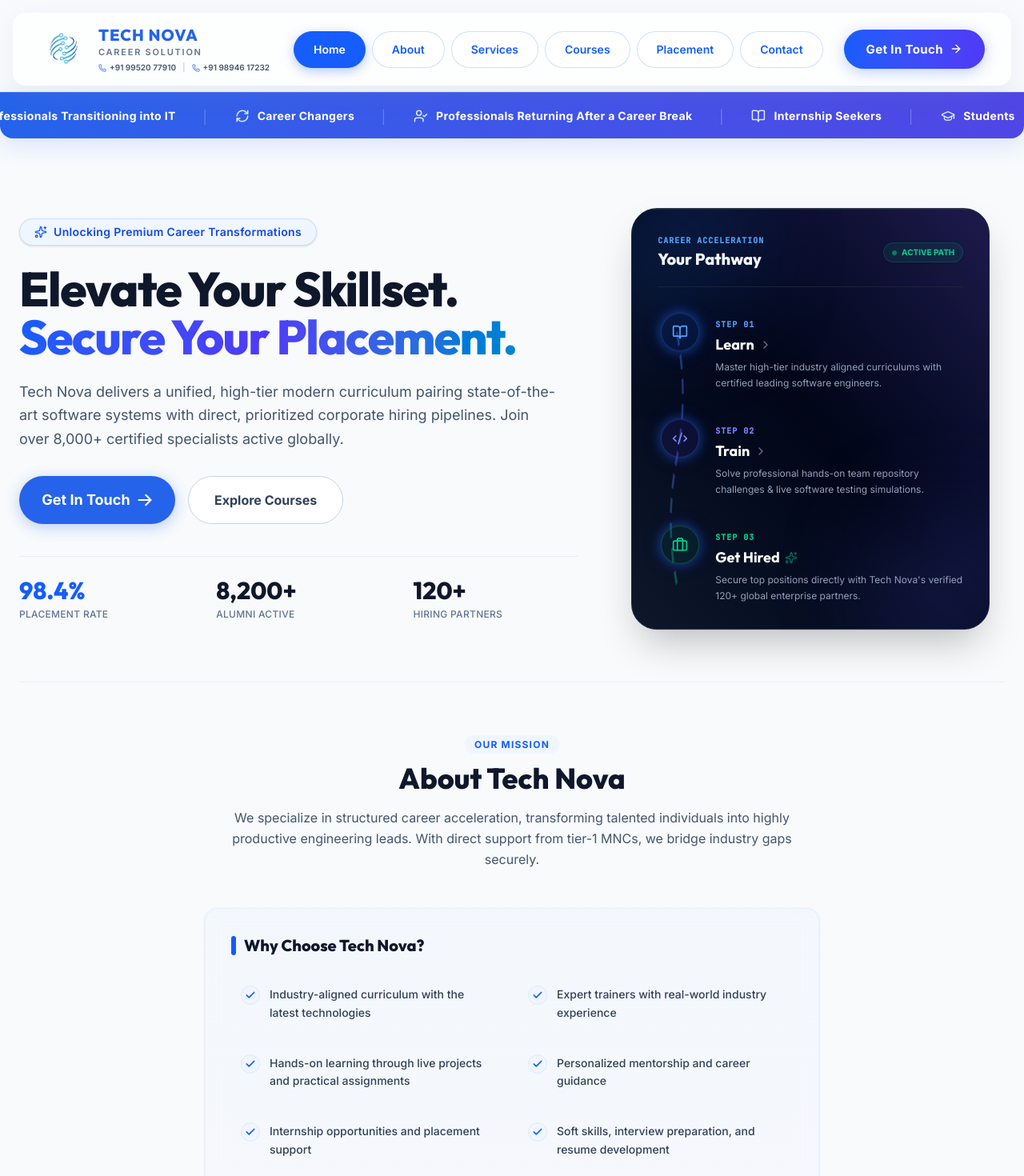
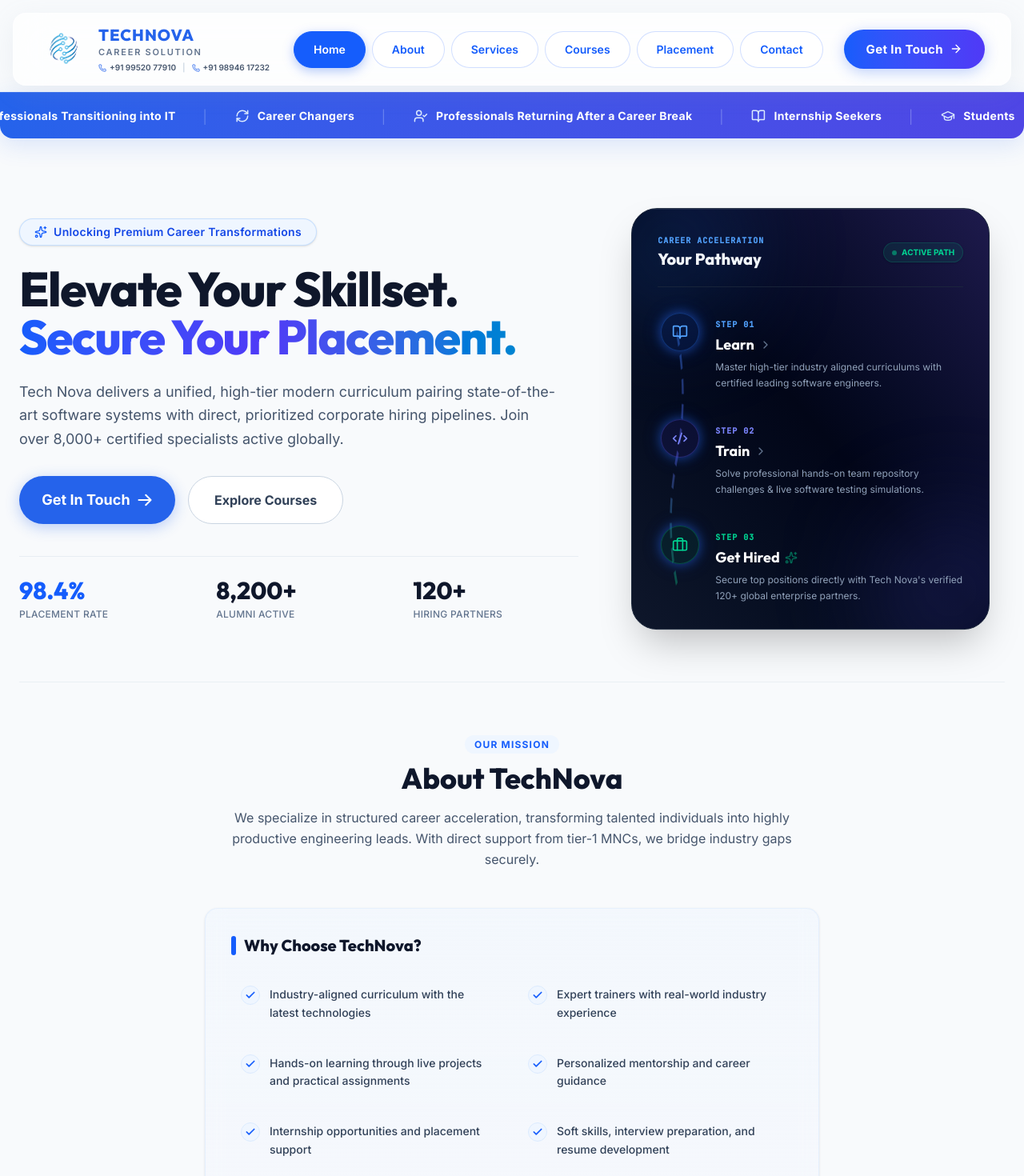
Before and after one commit to sanjai-3130/technove, a React (Vite) app: page / in a window 1280 px wide. Shown: the top 1470 px of the page at 80% size. Built offline with nearby package versions, Linux system fonts and the light colour scheme.

Commit message:
Update App.tsx

```diff
--- a/src/App.tsx
+++ b/src/App.tsx
@@ -420,7 +420,7 @@
                 className="group/text focus:outline-none focus:ring-2 focus:ring-blue-600 focus:ring-offset-2 rounded-lg transition-all flex flex-col"
               >
                 <span className="text-xl font-extrabold tracking-wider text-[#2563EB] font-display leading-tight m-0 p-0 select-none group-hover/text:text-blue-700 transition-colors">
-                  TECH NOVA
+                  TECHNOVA
                 </span>
                 <span className="text-[11px] tracking-[0.16em] uppercase text-slate-500 font-semibold leading-none mt-1 select-none font-sans">
                   Career Solution
@@ -790,7 +790,7 @@
               OUR MISSION
             </span>
             <h2 className="text-3xl md:text-4xl font-extrabold text-slate-900 mt-3 font-display">
-              About Tech Nova
+              About TechNova
             </h2>
             <p className="text-slate-600 mt-4 leading-relaxed">
               We specialize in structured career acceleration, transforming talented individuals into highly productive engineering leads. With direct support from tier-1 MNCs, we bridge industry gaps securely.
@@ -806,7 +806,7 @@
             >
               <h3 className="text-lg md:text-xl font-extrabold text-slate-900 mb-6 font-display flex items-center gap-2.5">
                 <span className="w-1.5 h-6 bg-blue-600 rounded-full" />
-                Why Choose Tech Nova?
+                Why Choose TechNova?
               </h3>
 
               <div className="grid grid-cols-1 sm:grid-cols-2 gap-4">
@@ -1310,7 +1310,7 @@
                     <div>
                       <p className="text-xs text-slate-400 font-medium">Location</p>
                       <p className="text-sm font-semibold text-slate-100">
-                        Tech Nova Career Solution<br />
+                        TechNova Career Solution<br />
                         Chennai, Tamil Nadu, India
                       </p>
                     </div>
@@ -1484,7 +1484,7 @@
             <div className="bg-gradient-to-r from-blue-600 to-indigo-600 text-white px-6 py-5 flex items-center justify-between">
               <div className="flex items-center gap-2">
                 <HeartHandshake className="w-5 h-5 text-blue-100" />
-                <h3 className="text-lg font-bold font-display">Tech Nova Consultations</h3>
+                <h3 className="text-lg font-bold font-display">TechNova Consultations</h3>
               </div>
               <button
                 onClick={() => setIsContactModalOpen(false)}
@@ -1687,7 +1687,7 @@
                 </div>
                 <div className="flex flex-col">
                   <span className="text-xl font-extrabold tracking-wider text-white font-display leading-tight select-none">
-                    TECH NOVA
+                    TECHNOVA
                   </span>
                   <span className="text-[10px] tracking-[0.16em] uppercase text-blue-400 font-bold leading-none mt-1 select-none">
                     Career Solution
@@ -1736,7 +1736,7 @@
                     <MapPin className="w-4 h-4" />
                   </div>
                   <span className="text-sm text-slate-400 leading-relaxed pt-0.5">
-                    Tech Nova Career Solution<br />
+                    TechNova Career Solution<br />
                     Chennai, Tamil Nadu, India
                   </span>
                 </li>
@@ -1792,7 +1792,7 @@
           {/* Copyright Section */}
           <div className="flex flex-col md:flex-row items-center justify-between gap-4">
             <p className="text-sm text-slate-400 text-center md:text-left select-none">
-              © 2026 Tech Nova Career Solution. All Rights Reserved.
+              © 2026 TechNova Career Solution. All Rights Reserved.
             </p>
           </div>
         </div>
```
